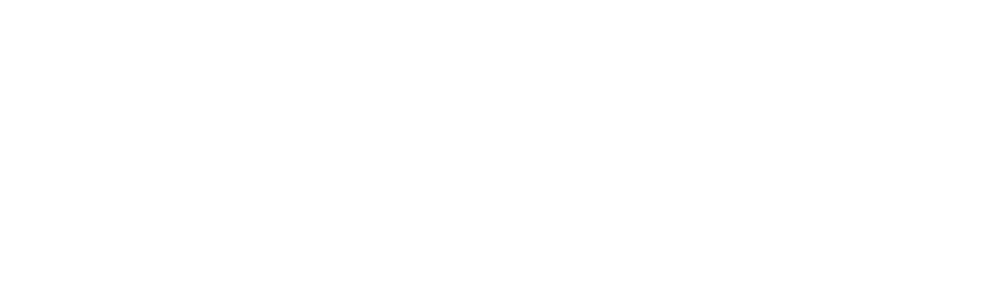
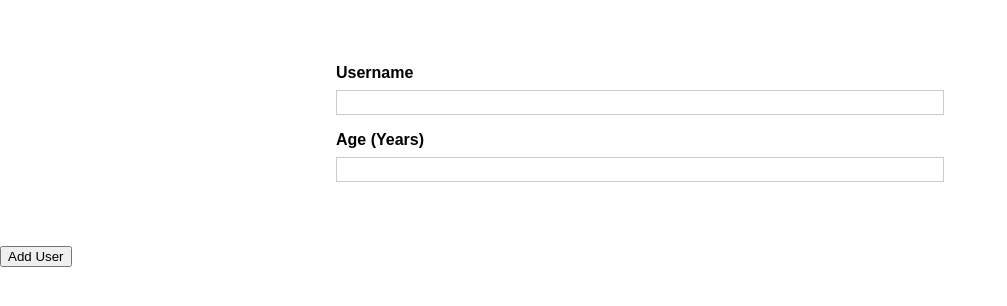
Before and after one commit to jacquelyn-bradshaw/third-react-practice, a React (Create React App) app: page / in a window 1280 px wide. Shown: the top 306 px of the page, without its empty margins (0-1007 px from the left). Built offline with nearby package versions, Linux system fonts and the light colour scheme.

Commit message:
AddUser Component started with JSX code added

```diff
--- a/src/App.js
+++ b/src/App.js
@@ -1,10 +1,12 @@
 import React from 'react';
-
+import UsersList from './Components/UsersList';
+import AddUser from './Components/AddUser';
 
 function App() {
   return (
     <div>
-
+      <AddUser/>
+      <UsersList/>
     </div>
   );
 }
--- /dev/null
+++ b/src/Components/AddUser.js
@@ -0,0 +1,28 @@
+import styles from "./AddUser.module.css"
+
+const AddUser = () => {
+  const submitHandler = () => {
+
+  }
+
+  return (
+    <form onSubmit={submitHandler}>
+      <div className={styles.input}>
+        <p>
+          <label htmlFor="username">Username</label>
+          <input
+            type="text"
+            id="username"
+          />
+        </p>
+        <p>
+          <label htmlFor="age">Age (Years)</label>
+          <input type="number" id="age"/>
+        </p>
+      </div>
+      <button type="submit">Add User</button>
+    </form>
+  )
+}
+
+export default AddUser
--- /dev/null
+++ b/src/Components/AddUser.module.css
@@ -0,0 +1,26 @@
+.input {
+  margin: 2rem auto;
+  padding: 1rem;
+  width: 90%;
+  max-width: 40rem;
+}
+
+.input label {
+  display: block;
+  font-weight: bold;
+  margin-bottom: 0.5rem;
+}
+
+.input input {
+  font: inherit;
+  display: block;
+  width: 100%;
+  border: 1px solid #ccc;
+  padding: 0.15rem;
+  margin-bottom: 0.5rem;
+}
+
+.input input:focus {
+  outline: none;
+  border-color: #4f005f;
+}
--- /dev/null
+++ b/src/Components/UsersList.js
@@ -0,0 +1,5 @@
+const UsersList = () => {
+
+}
+
+export default UsersList
```
Also changed, not shown: src/Components/ErrorModal.module.css (added, +45 -0 lines), src/Components/UsersList.module.css (added, +16 -0 lines), src/Components/WrapperComponents/Button.module.css (added, +18 -0 lines), src/Components/ErrorModal.js (added), src/Components/WrapperComponents/Button.js (added), src/Components/WrapperComponents/Card.js (added).
